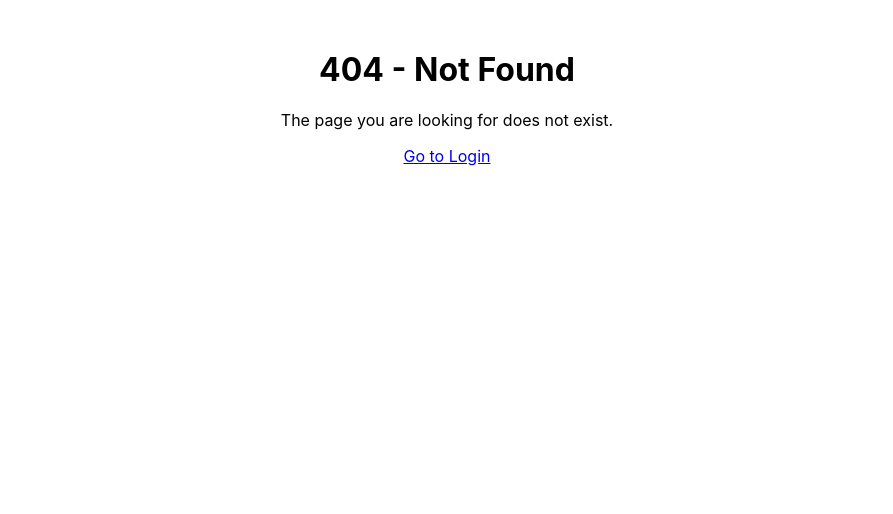
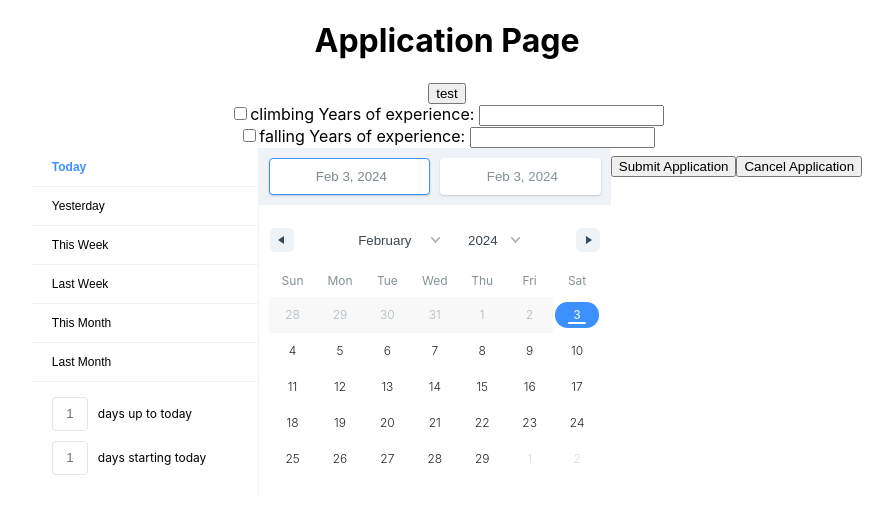
Before and after one commit to elibes/recruiter, a React (Create React App) app in the folder client/: page /testRoute in a window 1280 px wide. Before the commit this address had no page. Shown: the top 514 px of the page, without its empty margins (193-1086 px from the left). Built offline with nearby package versions, Linux system fonts and the light colour scheme.

Commit message:
played around with redux for availability

```diff
--- a/client/src/App.tsx
+++ b/client/src/App.tsx
@@ -1,6 +1,9 @@
 import React from 'react';
 import './App.css';
 import AppRouter from './routes/AppRouter';
+import {Provider} from 'react-redux';
+
+import {store} from './viewmodel/reduxStore';
 
 /**
  * App component is the root component of the application.
@@ -11,10 +14,15 @@ import AppRouter from './routes/AppRouter';
  */
 function App() {
   return (
-    <div className="App">
-      <AppRouter />
-    </div>
+    <Provider store={store}>
+      <div className="App">
+        <AppRouter />
+      </div>
+    </Provider>
   );
 }
 
+/*
+ * */
+
 export default App;
--- a/client/src/routes/AppRouter.tsx
+++ b/client/src/routes/AppRouter.tsx
@@ -9,6 +9,7 @@ import {
 const LoginView = React.lazy(() => import('../view/LoginView'));
 const RegistrationView = React.lazy(() => import('../view/RegistrationView'));
 const NotFoundView = React.lazy(() => import('../view/NotFoundView'));
+const ApplicationView = React.lazy(() => import('../view/ApplicationView'));
 
 /**
  * AppRouter component handles routing and rendering different views based on the path.
@@ -37,7 +38,15 @@ const AppRouter = () => {
             </React.Suspense>
           }
         />
-        <Route path="/" element={<Navigate to="/login" />} />
+        <Route
+          path="/testRoute"
+          element={
+            <React.Suspense fallback={<div>Loading...</div>}>
+              <ApplicationView />
+            </React.Suspense>
+          }
+        />
+        <Route path="/" element={<Navigate to="/testRoute" />} />
         <Route
           path={'*'}
           element={
--- a/client/src/view/ApplicationView.tsx
+++ b/client/src/view/ApplicationView.tsx
@@ -10,4 +10,4 @@ const ApplicationView = () => {
   );
 };
 
-export {ApplicationView};
+export default ApplicationView;
--- a/client/src/view/components/ApplicationForm.tsx
+++ b/client/src/view/components/ApplicationForm.tsx
@@ -1,5 +1,15 @@
 import React, {FC, useReducer} from 'react';
 import CompetenceList from './CompetenceList';
+import 'react-date-range/dist/styles.css'; // main style file
+import 'react-date-range/dist/theme/default.css';
+import {DateRangePicker} from 'react-date-range';
+import {addYears} from 'date-fns';
+import {useSelector, useDispatch} from 'react-redux';
+import {AppDispatch, RootState} from '../../viewmodel/reduxStore';
+import {
+  createNewAvailability,
+  setDates,
+} from '../../viewmodel/ApplicationViewModel';
 
 const testList = {
   items: [
@@ -8,9 +18,27 @@ const testList = {
   ],
 };
 const ApplicationForm: FC = () => {
+  const range = useSelector(
+    (state: RootState) => state.application.availability
+  );
+  const selection1 = {
+    startDate: new Date(range[0].fromDate),
+    endDate: new Date(range[0].toDate),
+    key: 'selection1',
+  };
+  const dispatch = useDispatch();
   return (
     <div>
+      <button onClick={() => dispatch(createNewAvailability())}>test</button>
       <CompetenceList items={testList.items}></CompetenceList>
+      <DateRangePicker
+        ranges={[selection1]}
+        minDate={new Date()}
+        maxDate={addYears(new Date(), 1)}
+        onChange={ranges => dispatch(setDates(ranges))}
+      />
+      <button type={'submit'}>Submit Application</button>
+      <button>Cancel Application</button>
     </div>
   );
 };
--- a/client/src/view/components/CompetenceItem.tsx
+++ b/client/src/view/components/CompetenceItem.tsx
@@ -8,6 +8,7 @@ const CompetenceItem: React.FC<ListItemProps> = ({itemId, competenceName}) => {
     <div>
       <input type={'checkbox'} id={`itemCheckbox-${itemId}`} />
       <span>{competenceName}</span>
+      <span>{'   Years of experience: '}</span>
       <input type={'text'} id={`itemInput-${itemId}`} />
     </div>
   );
--- /dev/null
+++ b/client/src/viewmodel/ApplicationViewModel.ts
@@ -0,0 +1,37 @@
+import {createSlice} from '@reduxjs/toolkit';
+
+interface ApplicationState {
+  availability: {fromDate: string; toDate: string}[];
+}
+
+const initialState: ApplicationState = {
+  availability: [
+    {fromDate: new Date().toISOString(), toDate: new Date().toISOString()},
+  ],
+};
+
+const applicationSlice = createSlice({
+  name: 'application',
+  initialState,
+  reducers: {
+    createNewAvailability: state => {
+      state.availability.push({
+        fromDate: new Date().toISOString(),
+        toDate: new Date().toISOString(),
+      });
+    },
+    setDates: (state, action) => {
+      const number = 1;
+      console.log(action.payload.selection1.startDate);
+      const fromDateString = action.payload.selection1.startDate.toISOString();
+      const toDateString = action.payload.selection1.endDate.toISOString();
+      console.log(fromDateString, toDateString);
+      state.availability[number - 1].fromDate = fromDateString;
+
+      state.availability[number - 1].toDate = toDateString;
+    },
+  },
+});
+
+export const {createNewAvailability, setDates} = applicationSlice.actions;
+export default applicationSlice.reducer;
--- /dev/null
+++ b/client/src/viewmodel/reduxStore.ts
@@ -0,0 +1,11 @@
+import {configureStore} from '@reduxjs/toolkit';
+import applicationReducer from './ApplicationViewModel';
+
+export const store = configureStore({
+  reducer: {
+    application: applicationReducer,
+  },
+});
+
+export type RootState = ReturnType<typeof store.getState>;
+export type AppDispatch = typeof store.dispatch;
```
Also changed, not shown: client/package.json (+5 -2 lines), 1 other file (tests, documents, lock files or other folders).
